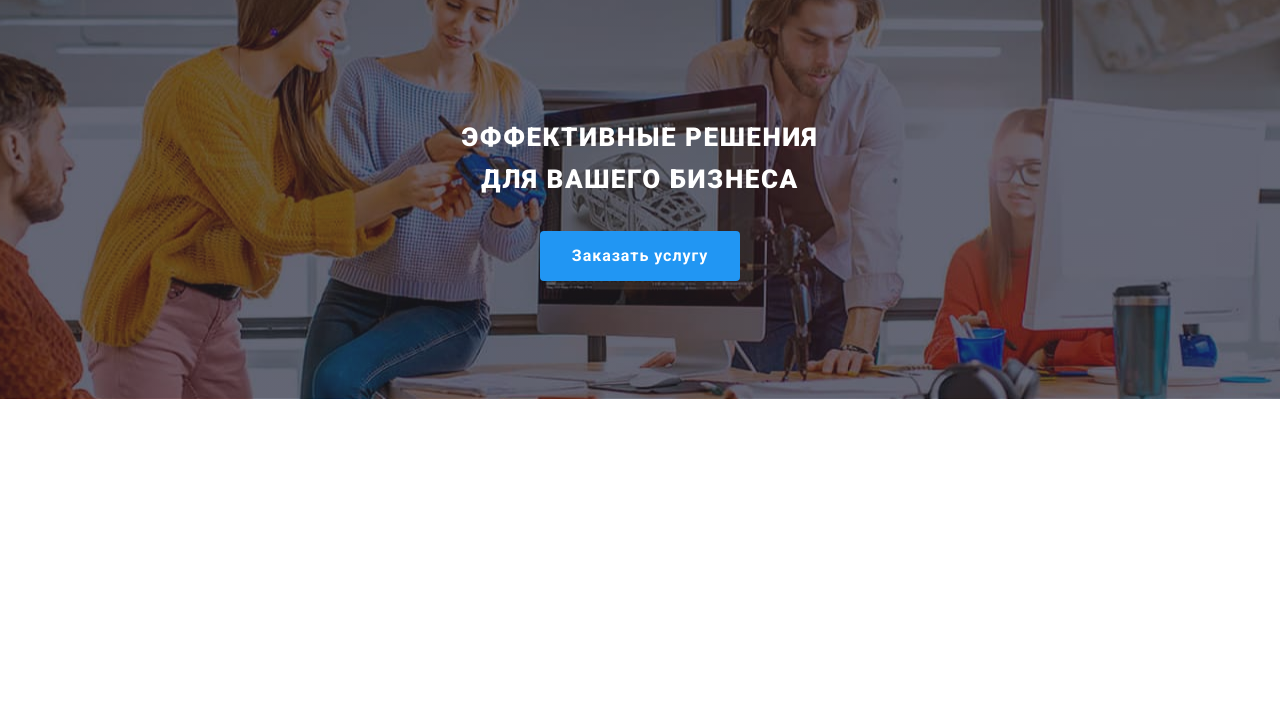
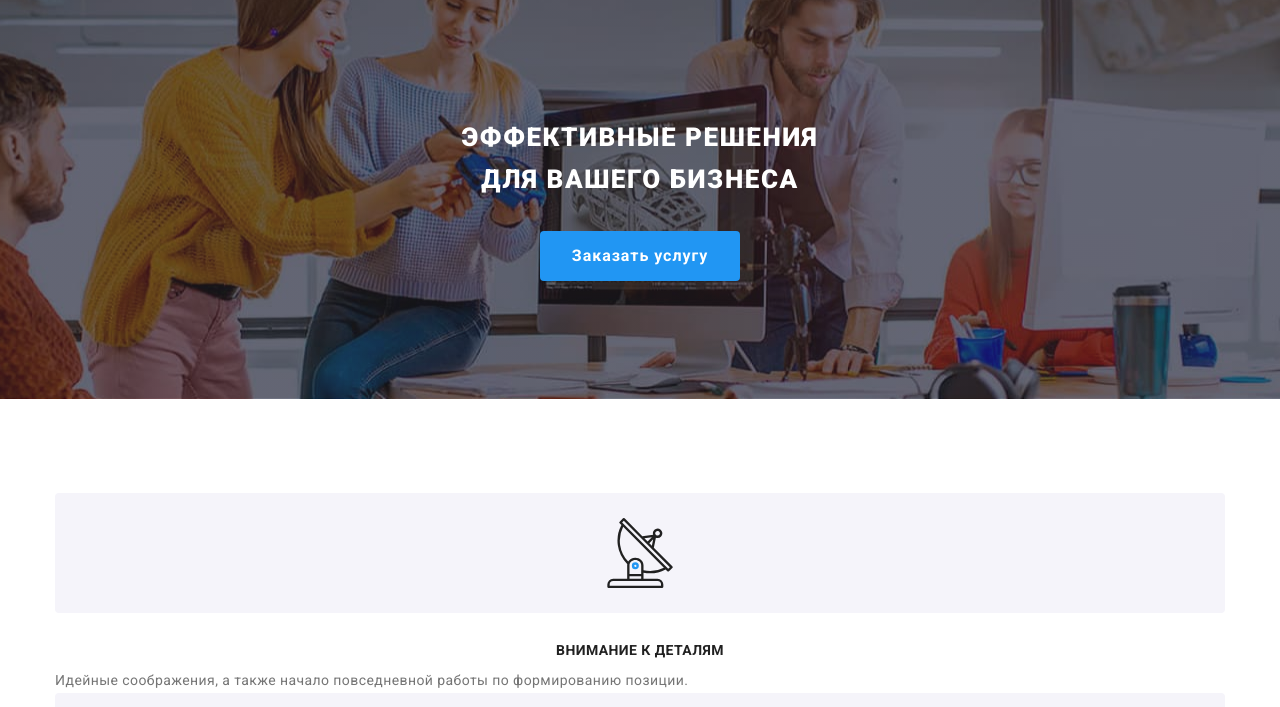
Before and after one commit to YanaPav/goit-markup-hw-08, a plain HTML site: page index.html in a window 1280 px wide. Shown: the part 93-800 px from the top of the page. Drawn offline with nearby package versions, Linux system fonts and the light colour scheme.

Commit message:
Адаптовано секцію preferences

```diff
--- a/index.html
+++ b/index.html
@@ -168,7 +168,7 @@
         </div>
       </section>
 
-      <!-- <section class="section preferences">
+      <section class="section preferences">
         <div class="container">
           <h2 class="visually-hidden">Наши преимущества</h2>
           <ul class="ul-reset preferences-list">
@@ -222,7 +222,7 @@
             </li>
           </ul>
         </div>
-      </section> -->
+      </section>
 
       <!-- <section class="section services">
         <div class="container">
--- a/sass/components/_backdrop.scss
+++ b/sass/components/_backdrop.scss
@@ -19,7 +19,7 @@
     position: absolute;
     top: 50%;
     left: 50%;
-    width:450px;
+    width: 94vw;
     height: 609px;
     background: #FFFFFF;
     box-shadow: 0px 1px 3px rgba(0, 0, 0, 0.12),
@@ -29,10 +29,16 @@
     transform: translate(-50%, -50%) scale(1);
     transition: transform var(--transition-duration) var(--transition-timing-function);
 
+    @media screen and (min-width: 480px) {
+        width: 450px;
+    }
+
     .backdrop.is-hidden & {
         transform: translate(-50%, -50%) scale(0.9);
     }
 }
+
+
 
 .close-button {
     position: absolute;
--- /dev/null
+++ b/sass/layout/_preferences.scss
@@ -0,0 +1,34 @@
+.section.preferences {
+    padding-bottom: 0;
+}
+
+.preferences-icon-wrap {
+    display: flex;
+    justify-content: center;
+    align-items: center;
+    height: 120px;
+    background-color: #f5f4fa;
+    border-radius: 4px;
+    margin-bottom: 30px;
+}
+
+.link-icon {
+    width: 70px;
+    height: 70px;
+}
+
+.preferences-title {
+    font-size: 14px;
+    line-height: 1.14;
+    letter-spacing: 0.03em;
+    text-transform: uppercase;
+    margin-bottom: 10px;
+    text-align: center;
+}
+
+.preferences-descr {
+    font-size: 14px;
+    line-height: 1.71;
+    letter-spacing: 0.03em;
+    color: var(--text-color);
+}
--- a/sass/main.scss
+++ b/sass/main.scss
@@ -6,5 +6,7 @@
 
 @import './layout/header';
 @import './layout/hero';
+@import './layout/preferences';
+
 
 @import './components/backdrop';
```
Also changed, not shown: css/main.css, css/main.min.css, 2 other files.
